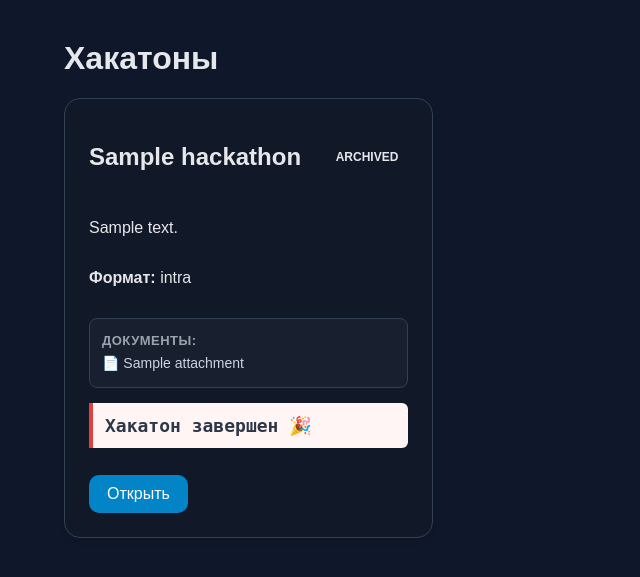
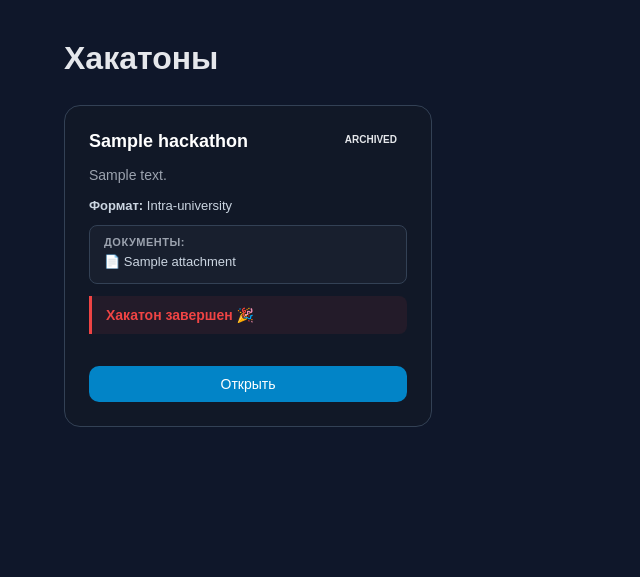
Before and after one commit to M1VE/Hackathon, a Django app: page /hackathons/ in a window 1280 px wide. Shown: the part 63-640 px from the top of the page, without its empty margins (0-640 px from the left). Run offline with Django 5.2, Linux system fonts and the light colour scheme; tables that the repository leaves empty hold one stand-in row (values such as "Sample post").

Commit message:
dont mergat

```diff
--- a/frontend/views.py
+++ b/frontend/views.py
@@ -222,13 +222,31 @@ def dashboard(request):
 
 @role_required(["participant"])
 def participant_dashboard(request):
+    from django.db.models import Case, When, IntegerField
+
     participations = HackathonParticipant.objects.filter(
         user=request.user
     ).select_related("hackathon")
 
+    hackathons = sorted(
+        [p.hackathon for p in participations],
+        key=lambda h: (h.status in ["archived", "finished"]),
+    )
+
+    status_order = Case(
+        When(team__hackathon__status="registration", then=0),
+        When(team__hackathon__status="team_building", then=1),
+        When(team__hackathon__status="submission", then=2),
+        When(team__hackathon__status="judging", then=3),
+        When(team__hackathon__status="finished", then=4),
+        When(team__hackathon__status="archived", then=5),
+        default=6,
+        output_field=IntegerField(),
+    )
+
     teams = TeamMember.objects.filter(user=request.user).select_related(
         "team", "team__hackathon"
-    )
+    ).annotate(status_order=status_order).order_by("status_order")
 
     return render(
         request,
@@ -236,6 +254,7 @@ def participant_dashboard(request):
         {
             "participations": participations,
             "teams": teams,
+            "hackathons": hackathons,
         },
     )
 
@@ -376,7 +395,7 @@ def join_hackathon(request, pk):
     hackathon = get_object_or_404(Hackathon, pk=pk)
     update_hackathon_status(hackathon)
 
-    if hackathon.status not in ["registration", "team_building"]:
+    if hackathon.status not in ["registration"]:
         messages.error(request, "Регистрация на этот хакатон сейчас закрыта.")
         return redirect("hackathon_detail", pk=pk)
 
@@ -386,6 +405,14 @@ def join_hackathon(request, pk):
         )
         return redirect("hackathon_detail", pk=pk)
 
+    if hackathon.format == "intra":
+        organizer_university = hackathon.organizer.university
+        if organizer_university and request.user.university != organizer_university:
+            messages.error(
+                request,
+                "Этот хакатон внутривузовский. Участвовать могут только студенты университета-организатора.",
+            )
+            return redirect("hackathon_detail", pk=pk)
     HackathonParticipant.objects.get_or_create(hackathon=hackathon, user=request.user)
 
     messages.success(request, "Вы зарегистрировались на хакатон.")
@@ -672,6 +699,21 @@ def create_team(request, pk):
     if request.method == "POST":
         team_name = request.POST.get("team_name")
 
+        # Проверка: не превышено ли максимальное число команд по участникам
+        # (капитан = 1 участник, минимум должен быть достижим)
+        total_participants = HackathonParticipant.objects.filter(
+            hackathon=hackathon
+        ).count()
+        existing_teams = Team.objects.filter(hackathon=hackathon).count()
+
+        if existing_teams * hackathon.min_team_size >= total_participants:
+            messages.error(
+                request,
+                f"Нельзя создать команду: недостаточно свободных участников. "
+                f"Минимум в команде: {hackathon.min_team_size}."
+            )
+            return redirect("hackathon_detail", pk=pk)
+
         team = Team.objects.create(
             hackathon=hackathon,
             team_name=team_name,
@@ -681,7 +723,7 @@ def create_team(request, pk):
 
         TeamMember.objects.create(team=team, user=request.user, role_in_team="captain")
 
-        messages.success(request, "Команда создана.")
+        messages.success(request, f"Команда создана. Максимум участников: {hackathon.max_team_size}.")
         return redirect("team_detail", team_id=team.id)
 
     return render(
@@ -689,6 +731,8 @@ def create_team(request, pk):
         "create_team.html",
         {
             "hackathon": hackathon,
+            "min_team_size": hackathon.min_team_size,
+            "max_team_size": hackathon.max_team_size,
         },
     )
 
--- a/templates/create_team.html
+++ b/templates/create_team.html
@@ -2,7 +2,9 @@
 
 {% block content %}
 <h1>Создать команду</h1>
-
+<p style="color: #9ca3af; margin-bottom: 20px;">
+    Размер команды: минимум <b style="color:#fff;">{{ min_team_size }}</b>, максимум <b style="color:#fff;">{{ max_team_size }}</b> участников.
+</p>
 <form method="post" class="form">
     {% csrf_token %}
 
--- a/templates/hackathon_list.html
+++ b/templates/hackathon_list.html
@@ -2,111 +2,60 @@
 {% load hackathon_tags %}
 
 {% block content %}
-<h1>Хакатоны</h1>
+<h1 style="margin-bottom: 28px;">Хакатоны</h1>
 
-<div class="grid">
+<div style="display: grid; grid-template-columns: repeat(auto-fill, minmax(300px, 1fr)); gap: 24px;">
     {% for hackathon in hackathons %}
-        <div class="hackathon-card">
-            <style>
-                .hackathon-card {
-                    background: #111827;
-                    border: 1px solid #334155;
-                    padding: 24px;
-                    border-radius: 16px;
-                    display: flex;
-                    flex-direction: column;
-                    justify-content: space-between;
-                    min-height: 400px; /* Фиксирует высоту, чтобы карточки были ровными */
-                }
-                /* Фиксированный размер для изображений на карточках */
-                .hackathon-card-img {
-                    width: 100%;
-                    height: 180px;
-                    object-fit: cover;
-                    border-radius: 8px;
-                    margin-bottom: 15px;
-                }
-                /* Стилизация ссылки на файл (Выделение цветом и подчеркивание) */
-                .file-link {
-                    color: #38bdf8 !important; /* Яркий голубой цвет */
-                    text-decoration: underline !important;
-                    font-weight: 500;
-                }
-                .file-link:hover {
-                    color: #7dd3fc !important;
-                }
-                /* Сброс конфликтующих стилей для блока документов */
-                .custom-attachments {
-                    margin: 15px 0 !important;
-                    padding: 12px !important;
-                    background: rgba(255, 255, 255, 0.03) !important;
-                    border: 1px solid #334155 !important;
-                    border-radius: 8px !important;
-                    height: auto !important;
-                    width: auto !important;
-                }
-                .custom-attachments ul {
-                    list-style: none !important;
-                    padding: 0 !important;
-                    margin: 6px 0 0 0 !important;
-                }
-                .custom-attachments li {
-                    background: none !important;
-                    padding: 0 !important;
-                    margin: 4px 0 !important;
-                    display: flex !important;
-                    align-items: center !important;
-                    gap: 6px !important;
-                    height: auto !important;
-                }
-            </style>
+        <div style="background: #111827; border: 1px solid #334155; border-radius: 16px; padding: 24px; display: flex; flex-direction: column; gap: 12px; min-height: 320px;">
 
-            <div class="card-header">
-                <h2><a href="{% url 'hackathon_detail' hackathon.id %}">{{ hackathon.title }}</a></h2>
-                <span class="badge status-{{ hackathon.status }}">{{ hackathon.get_status_display }}</span>
+            <div style="display: flex; justify-content: space-between; align-items: flex-start; gap: 10px;">
+                <h2 style="margin: 0; font-size: 18px; color: #fff; line-height: 1.3; word-break: break-word;">
+                    <a href="{% url 'hackathon_detail' hackathon.id %}" style="color: #fff;">{{ hackathon.title }}</a>
+                </h2>
+                <span class="badge status-{{ hackathon.status }}" style="flex-shrink: 0; font-size: 10px;">
+                    {{ hackathon.get_status_display }}
+                </span>
             </div>
 
-            <p class="description">
+            <p style="margin: 0; color: #9ca3af; font-size: 14px; line-height: 1.5;">
                 {{ hackathon.description|truncatewords:20 }}
             </p>
-            <p class="format-info">
-                <b>Формат:</b> {{ hackathon.format }}
+
+            <p style="margin: 0; font-size: 13px; color: #cbd5e1;">
+                <b>Формат:</b> {{ hackathon.get_format_display|default:hackathon.format }}
             </p>
 
             {% if hackathon.attachments.all %}
-                <div class="custom-attachments">
-                    <strong style="color: #9ca3af; font-size: 13px; text-transform: uppercase; letter-spacing: 0.5px;">Документы:</strong>
-                    <ul>
-                        {% for attachment in hackathon.attachments.all %}
-                            <li>
-                                <span style="font-size: 14px; color: #cbd5e1;">📄 {{ attachment.title|default:"Правила хакатона" }}</span>
-                            </li>
-                        {% endfor %}
-                    </ul>
+                <div style="background: rgba(255,255,255,0.03); border: 1px solid #334155; border-radius: 8px; padding: 10px 14px;">
+                    <p style="margin: 0 0 6px 0; font-size: 11px; color: #9ca3af; text-transform: uppercase; letter-spacing: 0.5px; font-weight: 600;">Документы:</p>
+                    {% for attachment in hackathon.attachments.all %}
+                        <p style="margin: 4px 0; font-size: 13px; color: #cbd5e1;">📄 {{ attachment.title|default:"Правила хакатона" }}</p>
+                    {% endfor %}
                 </div>
             {% endif %}
 
             {% with next_deadline=hackathon|get_current_deadline %}
                 {% if next_deadline %}
-                    <div class="timer-box" data-countdown="{{ next_deadline }}">
-                        <span class="timer-label">До конца этапа ({{ hackathon|get_current_stage_title }}):</span>
-                        <span class="timer-countdown">Считаем...</span>
+                    <div data-countdown="{{ next_deadline }}" style="background: #1e293b; border-left: 3px solid #38bdf8; border-radius: 0 8px 8px 0; padding: 10px 14px;">
+                        <p style="margin: 0 0 4px 0; font-size: 11px; color: #64748b; text-transform: uppercase; font-weight: 600; letter-spacing: 0.5px;">До конца этапа ({{ hackathon|get_current_stage_title }}):</p>
+                        <span class="timer-countdown" style="font-size: 16px; font-weight: bold; color: #38bdf8; font-family: monospace;">Считаем...</span>
                     </div>
                 {% else %}
-                    <div class="timer-box completed">
-                        <span class="timer-countdown">Хакатон завершен 🎉</span>
+                    <div style="background: rgba(239,68,68,0.08); border-left: 3px solid #ef4444; border-radius: 0 8px 8px 0; padding: 10px 14px;">
+                        <span style="color: #ef4444; font-weight: 600; font-size: 14px;">Хакатон завершен 🎉</span>
                     </div>
                 {% endif %}
             {% endwith %}
 
-            <div class="card-footer" style="margin-top: 15px;">
-                <a class="btn" href="{% url 'hackathon_detail' hackathon.id %}">
+            <div style="margin-top: auto; padding-top: 8px;">
+                <a class="btn" href="{% url 'hackathon_detail' hackathon.id %}" style="display: block; text-align: center; padding: 10px 0; font-size: 14px;">
                     Открыть
                 </a>
             </div>
+
         </div>
     {% empty %}
-        <p>Хакатонов пока нет.</p>
+        <p style="color: #9ca3af;">Хакатонов пока нет.</p>
     {% endfor %}
 </div>
 {% endblock %}
--- a/templates/profile.html
+++ b/templates/profile.html
@@ -116,7 +116,7 @@
         </div>
         <div class="stat-card">
             <div class="stat-value">{{ wins_count }}</div>
-            <div class="stat-label">Побед в финалах 🏆</div>
+            <div class="stat-label">Попаданий в топ-3 🏆</div>
         </div>
         {% if created_hackathons_count > 0 %}
         <div class="stat-card">
--- a/users/models.py
+++ b/users/models.py
@@ -37,7 +37,7 @@ class User(AbstractUser):
 
     # Согласие на автоматический подбор в команду
     is_open_for_teaming = models.BooleanField(default=False)
-
+    wins = models.IntegerField(default=0)
     USERNAME_FIELD = "email"
     REQUIRED_FIELDS = ["username", "full_name"]
 
```
Also changed, not shown: hackathons/models.py (+1 -74 lines), hackathons/services.py (+20 -11 lines), templates/hackathon_detail.html (+8 -0 lines), templates/participant_dashboard.html (+36 -25 lines), templates/register.html (+9 -21 lines), users/views.py (+27 -19 lines), media/hackathons/covers/kit.jpg (added), media/hackathons/covers/kit_TrdR1pN.jpg (added), users/migrations/0004_user_wins.py (added), users/migrations/0005_remove_user_wins.py (added), users/migrations/0006_user_wins.py (added), 2 other files.
